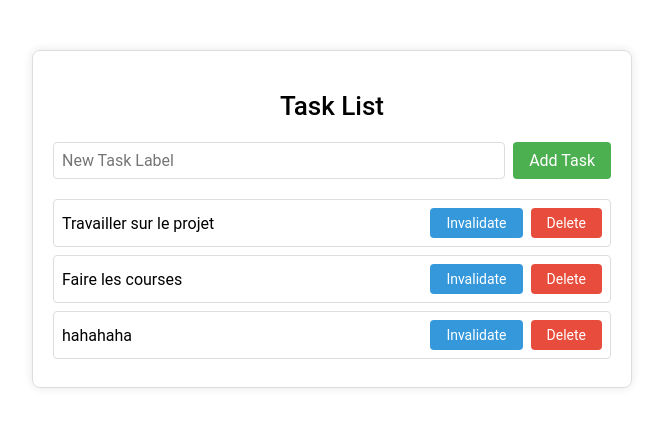
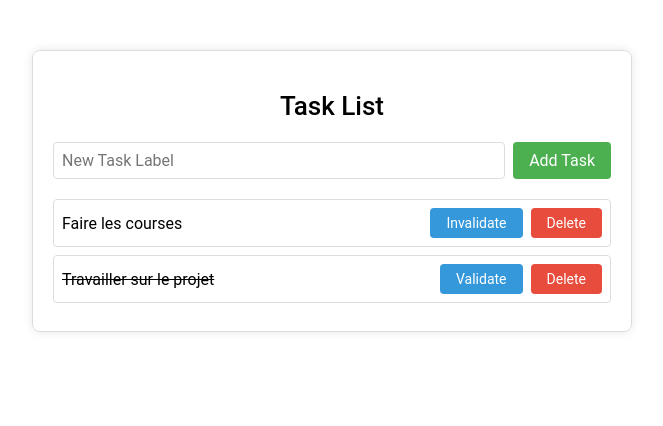
Before and after one commit to CherHamza/IonicTasks_rxjs, a React (Vite) app: page /home in a window 1280 px wide. Shown: the top 426 px of the page, without its empty margins (308-971 px from the left). Built offline with nearby package versions, Linux system fonts and the light colour scheme; data requests are answered from the project's data file.

Commit message:
Line trough validated tasks done

```diff
--- a/db.json
+++ b/db.json
@@ -8,12 +8,7 @@
     {
       "id": 4,
       "label": "Faire les courses",
-      "completed": true
-    },
-    {
-      "id": 5,
-      "label": "hahahaha",
-      "completed": true
+      "completed": false
     }
   ]
 }
--- a/src/pages/Home.tsx
+++ b/src/pages/Home.tsx
@@ -25,8 +25,14 @@ const Home: React.FC = () => {
     const subscription = tasksSubject
       .pipe(
         map((tasks: Task[]) => {
-          setTasks(tasks);
-          return tasks;
+          // Trie les tâches en fonction de leur état (completed)
+          const sortedTasks = [...tasks].sort((a, b) => {
+            if (a.completed && !b.completed) return 1; // Les tâches complétées vont en bas
+            if (!a.completed && b.completed) return -1; // Les tâches non complétées vont en haut
+            return 0;
+          });
+          setTasks(sortedTasks);
+          return sortedTasks;
         })
       )
       .subscribe();
@@ -36,6 +42,7 @@ const Home: React.FC = () => {
 
     return () => subscription.unsubscribe();
   }, []);
+
 
   const handleAddTask = async () => {
     // Vérif que le libellé n'est pas vide
@@ -105,8 +112,7 @@ const Home: React.FC = () => {
           type="text"
           placeholder="New Task Label"
           value={newTaskLabel}
-          onChange={(e) => setNewTaskLabel(e.target.value)}
-        />
+          onChange={(e) => setNewTaskLabel(e.target.value)}/>
 
         <button className="add-task-button" onClick={handleAddTask}>
           Add Task
@@ -116,8 +122,13 @@ const Home: React.FC = () => {
       <ul className="tasks-list">
         {tasks.map((task) => (
           <li className="task-item" key={task.id}>
-            <span className={task.completed ? "invalidate" : "validate"}>
-              {task.label}
+            <span
+              className={`task-label ${
+                doubleClickId === task.id ? "double-click" : ""
+              }`}
+              onClick={() => handleUpdateTask(task)}
+            >
+              {task.completed ? <s>{task.label}</s> : task.label}
             </span>
             <button
               className={`update-task-button${
@@ -125,7 +136,7 @@ const Home: React.FC = () => {
               }`}
               onClick={() => handleUpdateTask(task)}
             >
-              {task.completed ? "Invalidate" : "Validate"}
+              {task.completed ? "Validate" : "Invalidate"}
             </button>
             <button
               className="delete-task-button"
```
